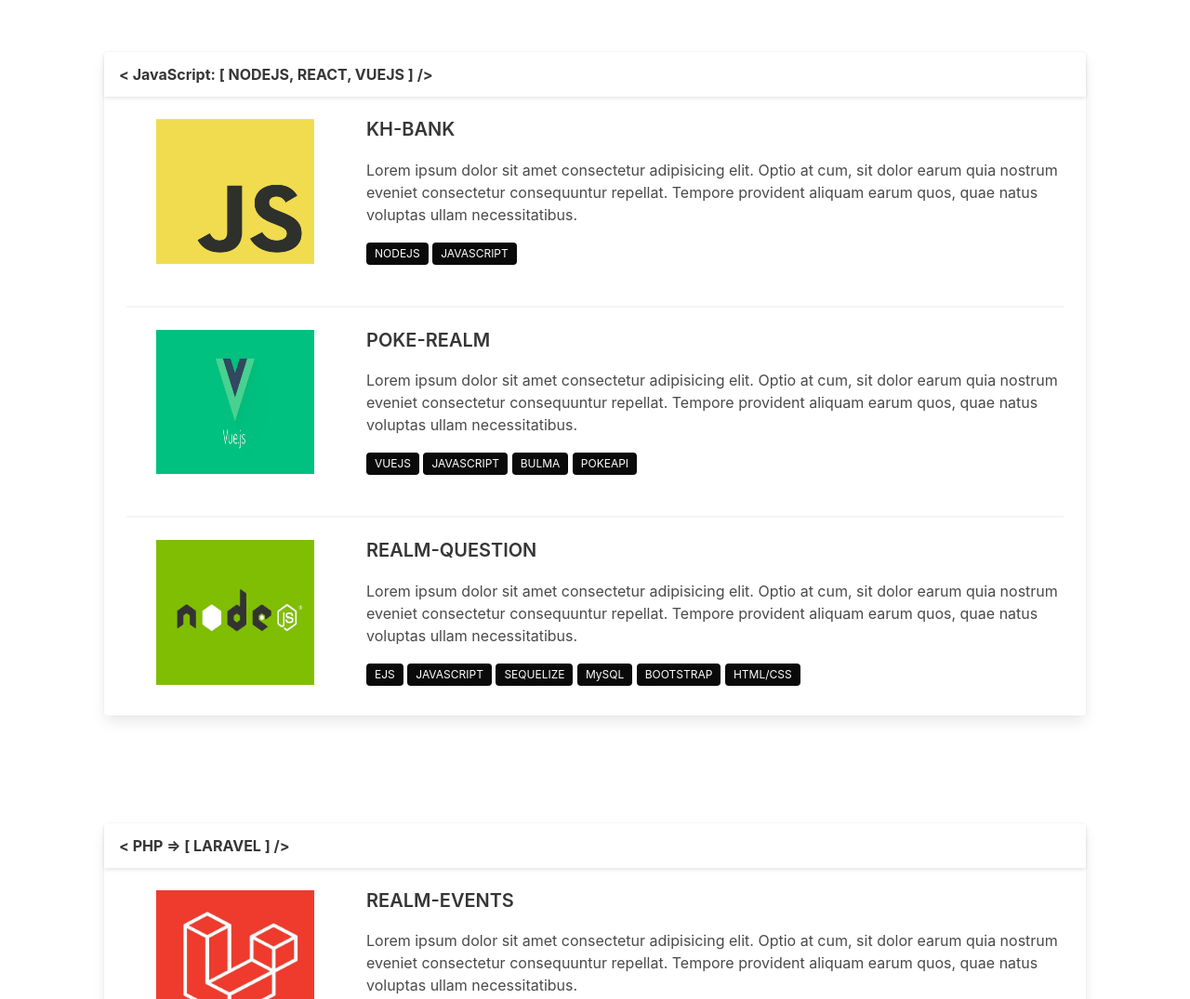
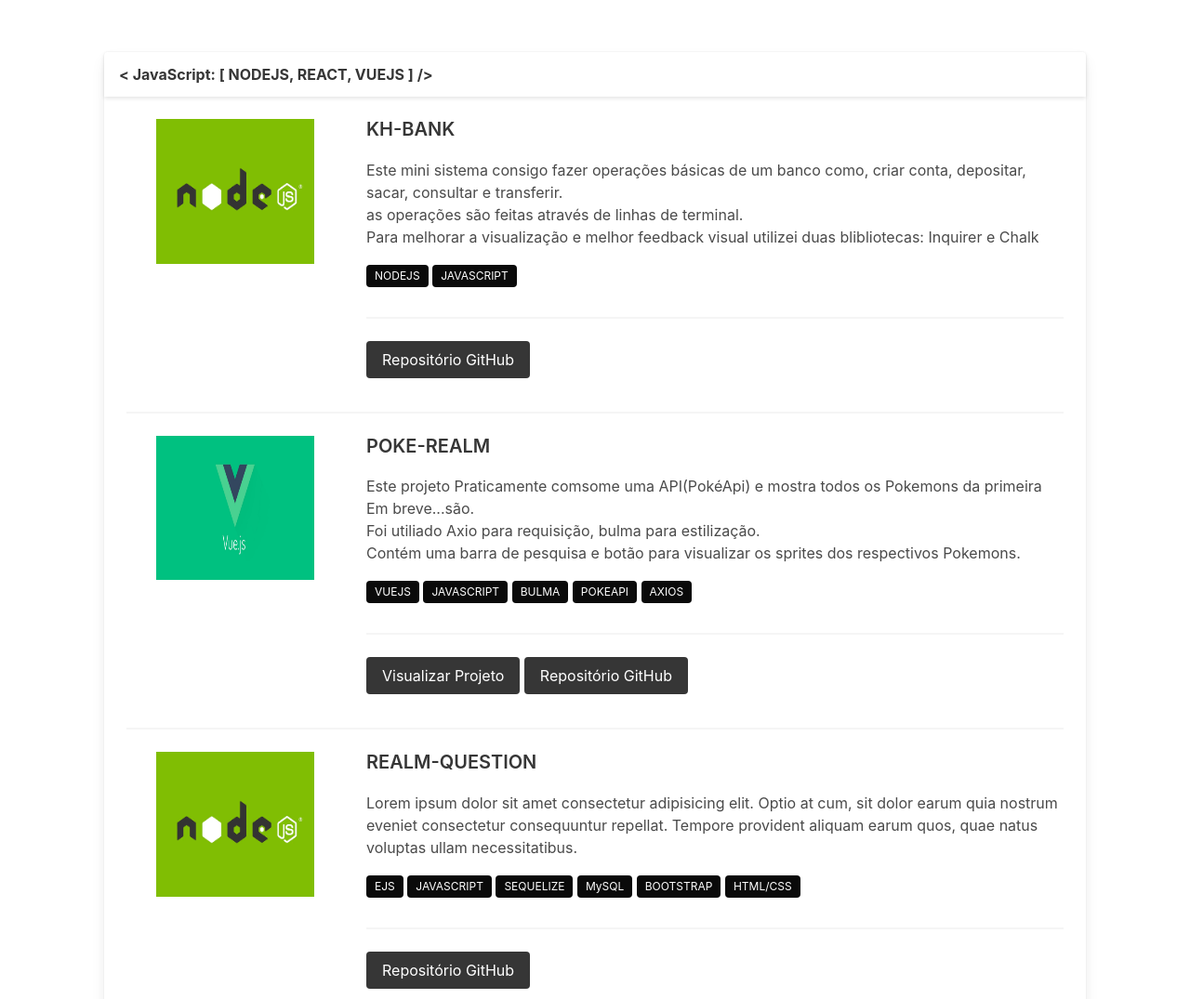
Before and after one commit to caioalvesDev/Portfolio, a plain HTML site: page projects.html in a window 1280 px wide. Shown: the part 360-1435 px from the top of the page at 93% size. Drawn offline with nearby package versions, Linux system fonts and the light colour scheme.

Commit message:
adicionando mais conteudo

```diff
--- a/projects.html
+++ b/projects.html
@@ -4,13 +4,15 @@
 <head>
     <meta charset="utf-8">
     <meta name="viewport" content="width=device-width, initial-scale=1">
-    <title> < CAIO ALVES /> </title>
+    <title>
+        < CAIO ALVES />
+    </title>
     <link rel="stylesheet" href="style.css">
     <link rel="stylesheet" href="https://cdn.jsdelivr.net/npm/bulma@0.9.4/css/bulma.min.css">
     <script defer src="https://use.fontawesome.com/releases/v5.15.4/js/all.js"
         integrity="sha384-rOA1PnstxnOBLzCLMcre8ybwbTmemjzdNlILg8O7z1lUkLXozs4DHonlDtnE7fpc"
         crossorigin="anonymous"></script>
-    <link rel="icon" type="image/png" href="./img/JavaScript-logo.png"/>
+    <link rel="icon" type="image/png" href="./img/JavaScript-logo.png" />
 </head>
 
 <body>
@@ -72,19 +74,24 @@
                                         <div class="columns">
                                             <div class="column">
                                                 <figure class="image is-3by2">
-                                                    <img class="" src="./img/JavaScript-logo.png">
+                                                    <img class="" src="./img/node-logo.png">
                                                 </figure>
                                             </div>
                                             <div class="column is-9">
                                                 <p class="title is-5">KH-BANK </p>
-                                                <p>Lorem ipsum dolor sit amet consectetur adipisicing elit. Optio at
-                                                    cum,
-                                                    sit dolor earum quia nostrum eveniet consectetur consequuntur
-                                                    repellat.
-                                                    Tempore provident aliquam earum quos, quae natus voluptas ullam
-                                                    necessitatibus.</p>
-                                                    <span  class="tag is-black mb-2" >NODEJS</span>
-                                                    <span  class="tag is-black mb-2" >JAVASCRIPT</span>
+                                                <p>
+                                                    Este mini sistema consigo fazer operações básicas de um banco como,
+                                                    criar conta, depositar, sacar, consultar e transferir.<br>
+                                                    as operações são feitas através de linhas de terminal.<br>
+                                                    Para melhorar a visualização e melhor feedback visual utilizei duas
+                                                    blibliotecas: Inquirer e Chalk
+                                                </p>
+                                                <span class="tag is-black mb-2">NODEJS</span>
+                                                <span class="tag is-black mb-2">JAVASCRIPT</span>
+                                                <hr>
+                                                 <div class="mt-2 ">
+                                                    <a href="https://github.com/caioalvesDev/KHBank" target="_blank" class="button  is-dark">Repositório GitHub</a>
+                                                </div>
 
                                             </div>
                                         </div>
@@ -100,16 +107,24 @@
                                             <div class="column is-9">
                                                 <p class="title is-5">POKE-REALM
                                                 </p>
-                                                <p>Lorem ipsum dolor sit amet consectetur adipisicing elit. Optio at
-                                                    cum,
-                                                    sit dolor earum quia nostrum eveniet consectetur consequuntur
-                                                    repellat.
-                                                    Tempore provident aliquam earum quos, quae natus voluptas ullam
-                                                    necessitatibus.</p>
-                                                    <span  class="tag is-black mb-2" >VUEJS</span>
-                                                    <span  class="tag is-black mb-2" >JAVASCRIPT</span>
-                                                    <span  class="tag is-black mb-2" >BULMA</span>
-                                                    <span  class="tag is-black mb-2" >POKEAPI</span>
+                                                <p>
+                                                    Este projeto Praticamente comsome uma API(PokéApi) e mostra todos os
+                                                    Pokemons da primeira Em breve...são.<br>
+                                                    Foi utiliado Axio para requisição, bulma para estilização.<br>
+                                                    Contém uma barra de pesquisa e botão para visualizar os sprites dos
+                                                    respectivos Pokemons.
+                                                </p>
+                                                <span class="tag is-black mb-2">VUEJS</span>
+                                                <span class="tag is-black mb-2">JAVASCRIPT</span>
+                                                <span class="tag is-black mb-2">BULMA</span>
+                                                <span class="tag is-black mb-2">POKEAPI</span>
+                                                <span class="tag is-black mb-2">AXIOS</span>
+                                                <hr>
+                                                <div class="mt-2 ">
+                                                    <a href="https://poke-realm.netlify.app/" target="_blank" class="button  is-dark">Visualizar Projeto</a>
+                                                    <a href="https://github.com/caioalvesDev/POKE_REALM" target="_blank" class="button  is-dark">Repositório GitHub</a>
+                                                </div>
+
                                             </div>
                                         </div>
 
@@ -123,18 +138,25 @@
                                             </div>
                                             <div class="column is-9">
                                                 <p class="title is-5">REALM-QUESTION </p>
-                                                <p>Lorem ipsum dolor sit amet consectetur adipisicing elit. Optio at
+                                                <p>
+                                                    Lorem ipsum dolor sit amet consectetur adipisicing elit. Optio at
                                                     cum,
                                                     sit dolor earum quia nostrum eveniet consectetur consequuntur
                                                     repellat.
                                                     Tempore provident aliquam earum quos, quae natus voluptas ullam
-                                                    necessitatibus.</p>
-                                                    <span  class="tag is-black mb-2" >EJS</span>
-                                                    <span  class="tag is-black mb-2" >JAVASCRIPT</span>
-                                                    <span  class="tag is-black mb-2" >SEQUELIZE</span>
-                                                    <span  class="tag is-black mb-2" >MySQL</span>
-                                                    <span  class="tag is-black mb-2" >BOOTSTRAP</span>
-                                                    <span  class="tag is-black mb-2" >HTML/CSS</span>
+                                                    necessitatibus.
+                                                </p>
+                                                <span class="tag is-black mb-2">EJS</span>
+                                                <span class="tag is-black mb-2">JAVASCRIPT</span>
+                                                <span class="tag is-black mb-2">SEQUELIZE</span>
+                                                <span class="tag is-black mb-2">MySQL</span>
+                                                <span class="tag is-black mb-2">BOOTSTRAP</span>
+                                                <span class="tag is-black mb-2">HTML/CSS</span>
+                                                <hr>
+                                                <div class="mt-2 ">
+                                                    <a href="https://github.com/caioalvesDev/REALM-QUESTION" target="_blank" class="button  is-dark"> Repositório GitHub</a>
+                                                </div>
+                                                <hr>
                                             </div>
                                         </div>
 
@@ -149,7 +171,7 @@
                             <div class="card">
                                 <header class="card-header ">
                                     <p class="card-header-title">
-                                        < PHP => [ LARAVEL ] />
+                                        < PHP=> [ LARAVEL ] />
                                     </p>
                                 </header>
                                 <div class="card-content">
@@ -169,10 +191,10 @@
                                                     repellat.
                                                     Tempore provident aliquam earum quos, quae natus voluptas ullam
                                                     necessitatibus.</p>
-                                                    <span  class="tag is-black mb-2" >PHP</span>
-                                                    <span  class="tag is-black mb-2" >LARAVEL</span>
-                                                    <span  class="tag is-black mb-2" >SQL</span>
-                                                    <span  class="tag is-black mb-2" >BOOTSTRAP</span>
+                                                <span class="tag is-black mb-2">PHP</span>
+                                                <span class="tag is-black mb-2">LARAVEL</span>
+                                                <span class="tag is-black mb-2">SQL</span>
+                                                <span class="tag is-black mb-2">BOOTSTRAP</span>
                                             </div>
                                         </div>
 
@@ -212,8 +234,8 @@
                                                     repellat.
                                                     Tempore provident aliquam earum quos, quae natus voluptas ullam
                                                     necessitatibus.</p>
-                                                    <span  class="tag is-black mb-2" >PHP</span>
-                                                    <span  class="tag is-black mb-2" >BOOTSTRAP</span>
+                                                <span class="tag is-black mb-2">PHP</span>
+                                                <span class="tag is-black mb-2">BOOTSTRAP</span>
 
                                             </div>
                                         </div>
--- a/style.css
+++ b/style.css
@@ -38,6 +38,7 @@ dialog > p {
     overflow: hidden;
     animation: typing 2s steps(13), blinking 0.5s infinite step-end alternate;
 }
+
 @keyframes typing {
     from {
         width: 0;
```
Also changed, not shown: index.html (+4 -16 lines).
